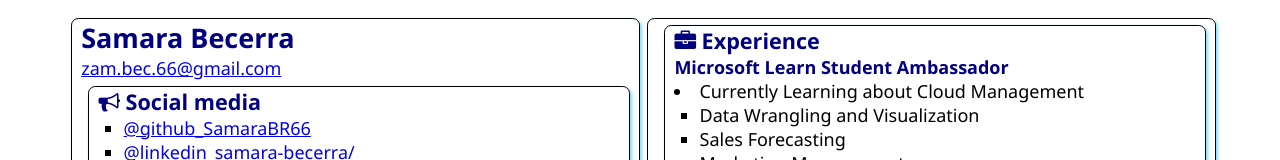
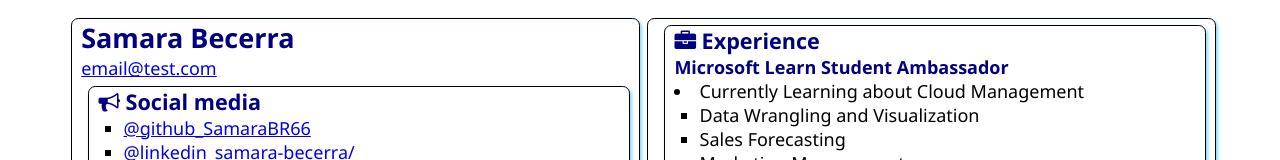
Before and after one commit to SamaraBR66/SATechnicalOnboarding, a plain HTML site: page src/index.html in a window 1280 px wide. Shown: the top 160 px of the page. Drawn offline with Linux system fonts and the light colour scheme.

Commit message:
modification
commit

```diff
--- a/src/index.html
+++ b/src/index.html
@@ -13,7 +13,7 @@
     <main>
         <article class="box">
             <h1>Samara Becerra</h1>
-            <div><a href="mailto:your.email@example.com">zam.bec.66@gmail.com</a></div>
+            <div><a href="mailto:your.email@example.com">email@test.com</a></div>
 
             <section class="box">
                 <h2>
```
